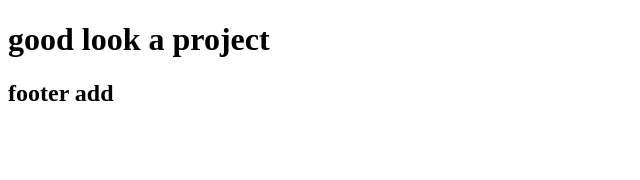
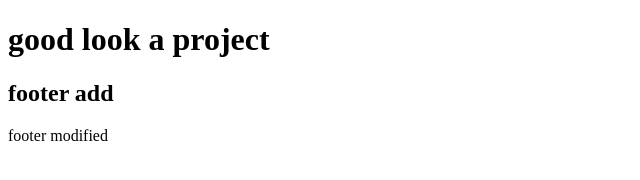
Before and after one commit to Sathish1177/git01, a plain HTML site: page index.html in a window 1280 px wide. Shown: the whole page, without its empty margins (0-640 px from the left). Drawn offline with Linux system fonts and the light colour scheme.

Commit message:
footer modified

```diff
--- a/index.html
+++ b/index.html
@@ -9,5 +9,7 @@
     <h1>good look a project</h1>
 
     <h2>footer add</h2>
+
+    <p>footer modified</p>
 </body>
 </html>
```
